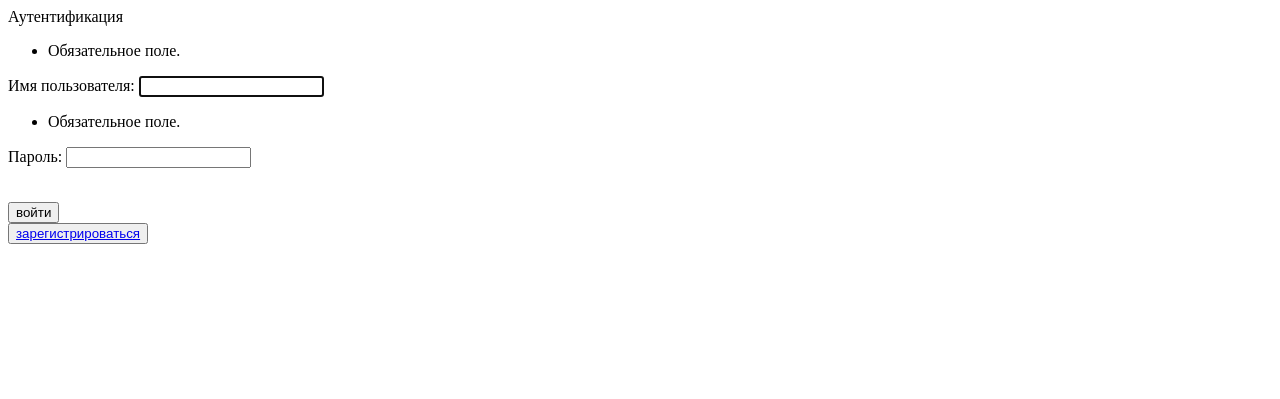
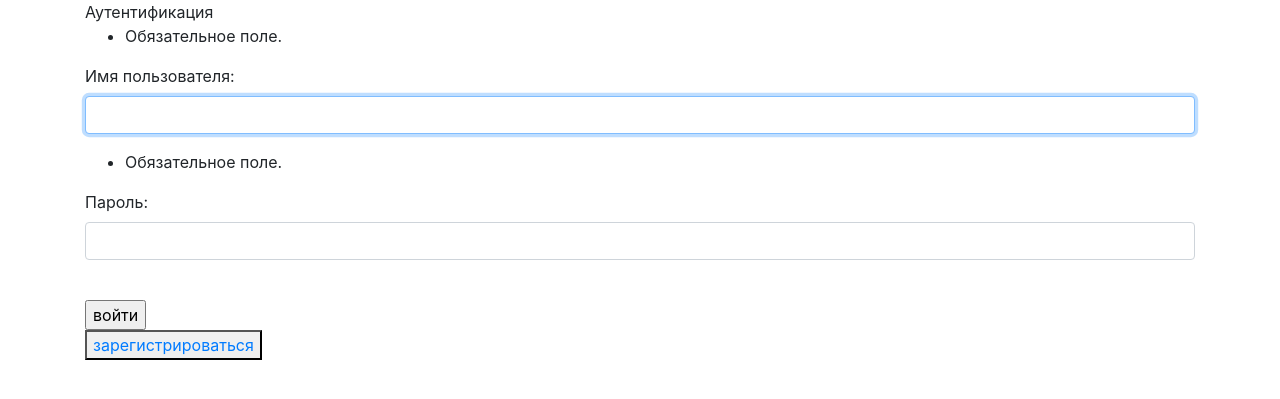
Before and after one commit to igoregizarov/Django_1, a Django app: page /auth/login/ in a window 1280 px wide. Shown: the top 399 px of the page. Run offline with Django 3.2, Linux system fonts and the light colour scheme.

Commit message:
lesson_4_update

```diff
--- a/authapp/templates/authapp/base.html
+++ b/authapp/templates/authapp/base.html
@@ -10,6 +10,7 @@
 	</title>
 
 {% block css %}
+	<link rel="stylesheet" href="https://cdn.jsdelivr.net/npm/bootstrap@4.5.3/dist/css/bootstrap.min.css" integrity="sha384-TX8t27EcRE3e/ihU7zmQxVncDAy5uIKz4rEkgIXeMed4M0jlfIDPvg6uqKI2xXr2" crossorigin="anonymous">
 {% endblock %}
 
 {% block js %}
--- a/authapp/templates/authapp/edit.html
+++ b/authapp/templates/authapp/edit.html
@@ -13,7 +13,7 @@
             </a>
         </button>
         <div>
-            <img src="/media/{{ user.avatar }}" alt="none">
+            <img src="/media/{{ user.avatar }}" alt="">
         </div>
 
 {% endblock %}
--- a/authapp/templates/authapp/login.html
+++ b/authapp/templates/authapp/login.html
@@ -2,7 +2,7 @@
 {% load static %}
 
 {% block content %}
-    <form class="" action= "{% url 'auth:login' %}" method="post">
+    <form class="my_form_class" action= "{% url 'auth:login' %}" method="post">
         {% csrf_token %}
         {{ login_form.as_p }}
         <br>
```
Also changed, not shown: db.sqlite3.
